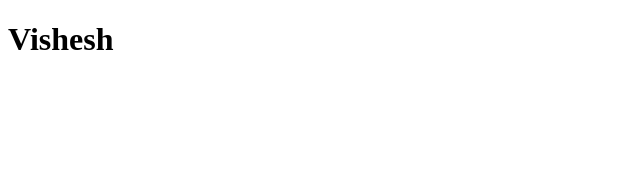
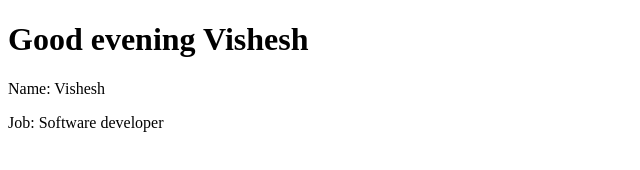
Before and after one commit to VisheshSingh/VueJS_sandbox, a plain HTML site: page index.html in a window 1280 px wide. Shown: the whole page, without its empty margins (0-640 px from the left). Drawn offline with nearby package versions, Linux system fonts and the light colour scheme.

Commit message:
Data & methods

```diff
--- a/app.js
+++ b/app.js
@@ -1,6 +1,12 @@
 new Vue({
-    el: '#vue_app',
-    data: {
-        name: 'Vishesh'
+  el: "#vue_app",
+  data: {
+    name: "Vishesh",
+    job: "Software developer"
+  },
+  methods: {
+    greet: function(time) {
+      return "Good " + time + " " + this.name;
     }
-})
+  }
+});
--- a/index.html
+++ b/index.html
@@ -12,7 +12,9 @@
 
 <body>
     <div id="vue_app">
-        <h1>{{ name }}</h1>
+        <h1>{{ greet('evening') }}</h1>
+        <p>Name: {{ name }}</p>
+        <p>Job: {{ job }}</p>
     </div>
 
     <script src="app.js"></script>
```
